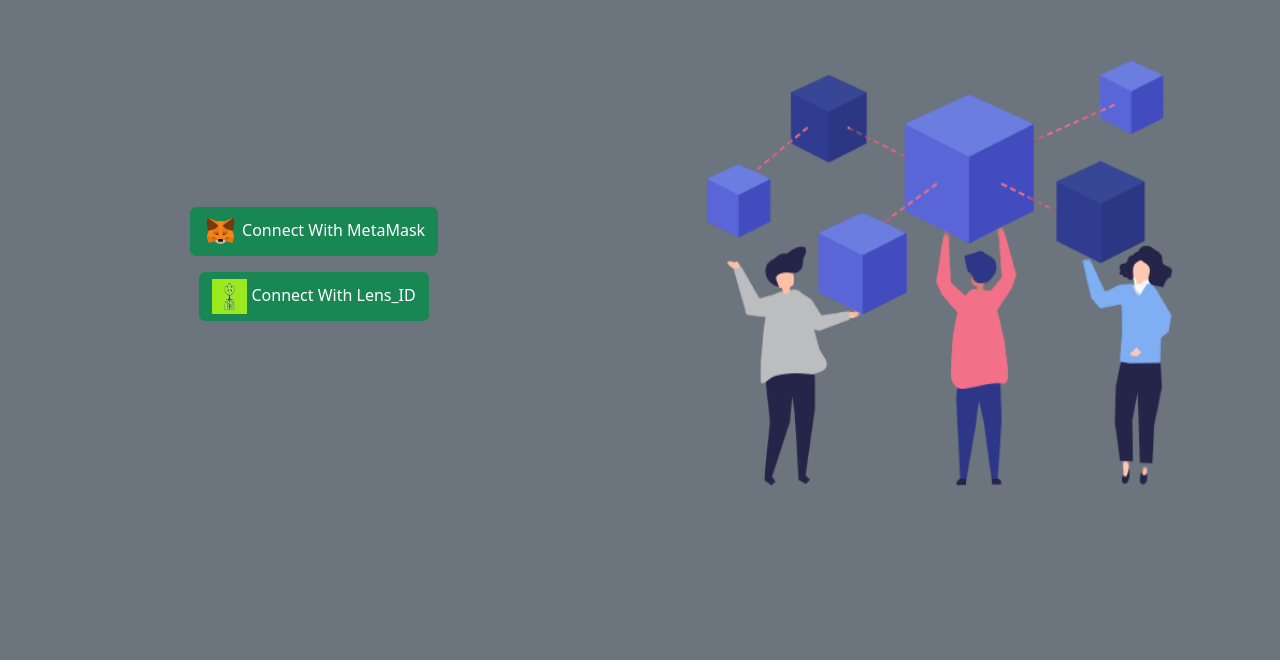
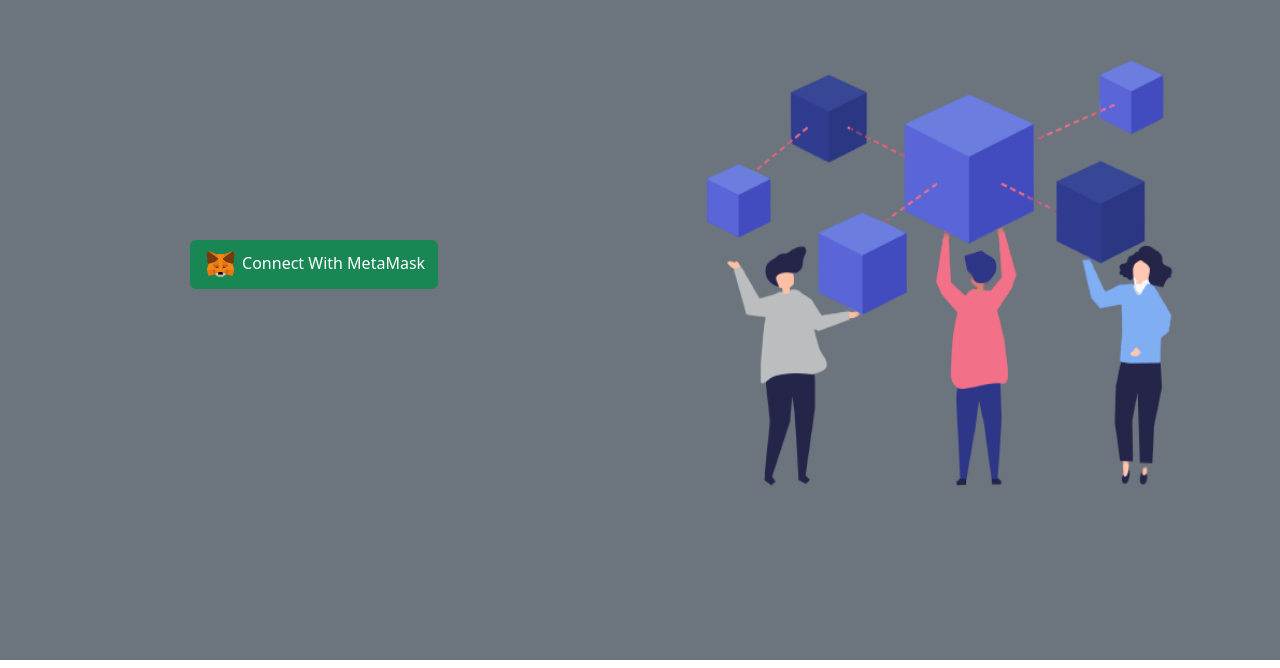
Before and after one commit to deependujha/drift-ethindia, a Next.js app in the folder frontend/: page / in a window 1280 px wide. Shown: the part 132-800 px from the top of the page. Built offline with nearby package versions, Linux system fonts and the light colour scheme.

Commit message:
storing the signer object now

```diff
--- a/frontend/package.json
+++ b/frontend/package.json
@@ -11,6 +11,7 @@
 	"dependencies": {
 		"axios": "^1.2.0",
 		"bootstrap": "^5.2.3",
+		"ethers": "^5.7.2",
 		"next": "13.0.6",
 		"react": "18.2.0",
 		"react-bootstrap": "^2.6.0",
--- a/frontend/pages/_app.js
+++ b/frontend/pages/_app.js
@@ -1,9 +1,13 @@
-import '../styles/globals.css'
-import "bootstrap/dist/css/bootstrap.min.css";
+import '../styles/globals.css';
+import 'bootstrap/dist/css/bootstrap.min.css';
+import React, { useState } from 'react';
 
 function MyApp({ Component, pageProps }) {
+	const [mySigner, setMySigner] = useState('');
 
-  return <Component {...pageProps} />
+	return (
+		<Component {...pageProps} mySigner={mySigner} setMySigner={setMySigner} />
+	);
 }
 
-export default MyApp
+export default MyApp;
--- a/frontend/pages/index.js
+++ b/frontend/pages/index.js
@@ -1,28 +1,55 @@
-import Container from "react-bootstrap/Container";
-import Row from "react-bootstrap/Row";
-import Col from "react-bootstrap/Col";
-import Image from "next/image";
-import Button from "react-bootstrap/Button";
+import Container from 'react-bootstrap/Container';
+import Row from 'react-bootstrap/Row';
+import Col from 'react-bootstrap/Col';
+import Image from 'next/image';
+import Button from 'react-bootstrap/Button';
+import { ethers } from 'ethers';
+import { useRouter } from 'next/router';
 
-function landing() {
+function landing({ setMySigner, mySigner }) {
+	const router = useRouter();
+
+	const connectWithMetaMask = async () => {
+		// A Web3Provider wraps a standard Web3 provider, which is
+		// what MetaMask injects as window.ethereum into each page
+		let provider = new ethers.providers.Web3Provider(window.ethereum);
+		// to check with which network metamask is currently connected, and show required alert
+		const { chainId } = await provider.getNetwork();
+		// console.log(chainId);
+
+		if (chainId !== 80001) {
+			alert('Please switch to the polygon mumbai testnet');
+			return;
+		}
+
+		// MetaMask requires requesting permission to connect users accounts
+		await provider.send('eth_requestAccounts', []);
+
+		// The MetaMask plugin also allows signing transactions to
+		// send ether and pay to change state within the blockchain.
+		// For this, you need the account signer...
+		let signer = provider.getSigner();
+		// const addr = await signer.getAddress();
+		// console.log("signer's address: ", addr);
+		setMySigner(signer);
+	};
+
+	if (mySigner !== '') {
+		router.push('/community');
+	}
+
 	return (
-    <Row className="bg-secondary" style={{ height: "99vh" }}>
+		<Row className="bg-secondary" style={{ height: '99vh' }}>
 			<Col sm={6} className="text-center my-auto">
 				<div>
-          <Button variant="success">
-            <Image src="/metamask_landing_logo.png" height="35" width="35" />{" "}
-            Connect With MetaMask
-          </Button>
-        </div>
-        <div className="mt-3">
-          <Button variant="success">
-            {" "}
+					<Button variant="success" onClick={connectWithMetaMask}>
 						<Image
-              src="/lens-protocol-landing.jpg"
+							src="/metamask_landing_logo.png"
 							height="35"
 							width="35"
-            />{" "}
-            Connect With Lens_ID
+							alt="img"
+						/>{' '}
+						Connect With MetaMask
 					</Button>
 				</div>
 			</Col>
```
Also changed, not shown: 1 other file (tests, documents, lock files or other folders). Lines whose indentation alone changed are shown as unchanged.
